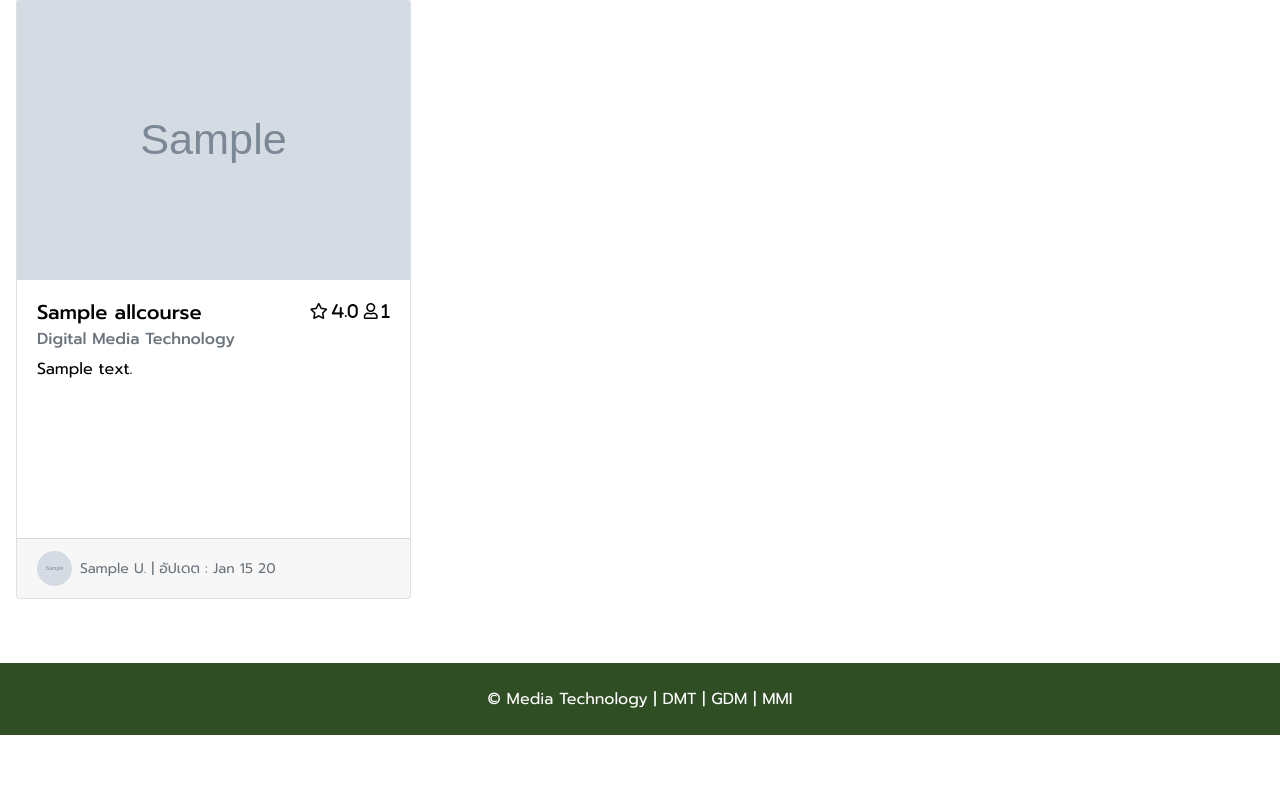
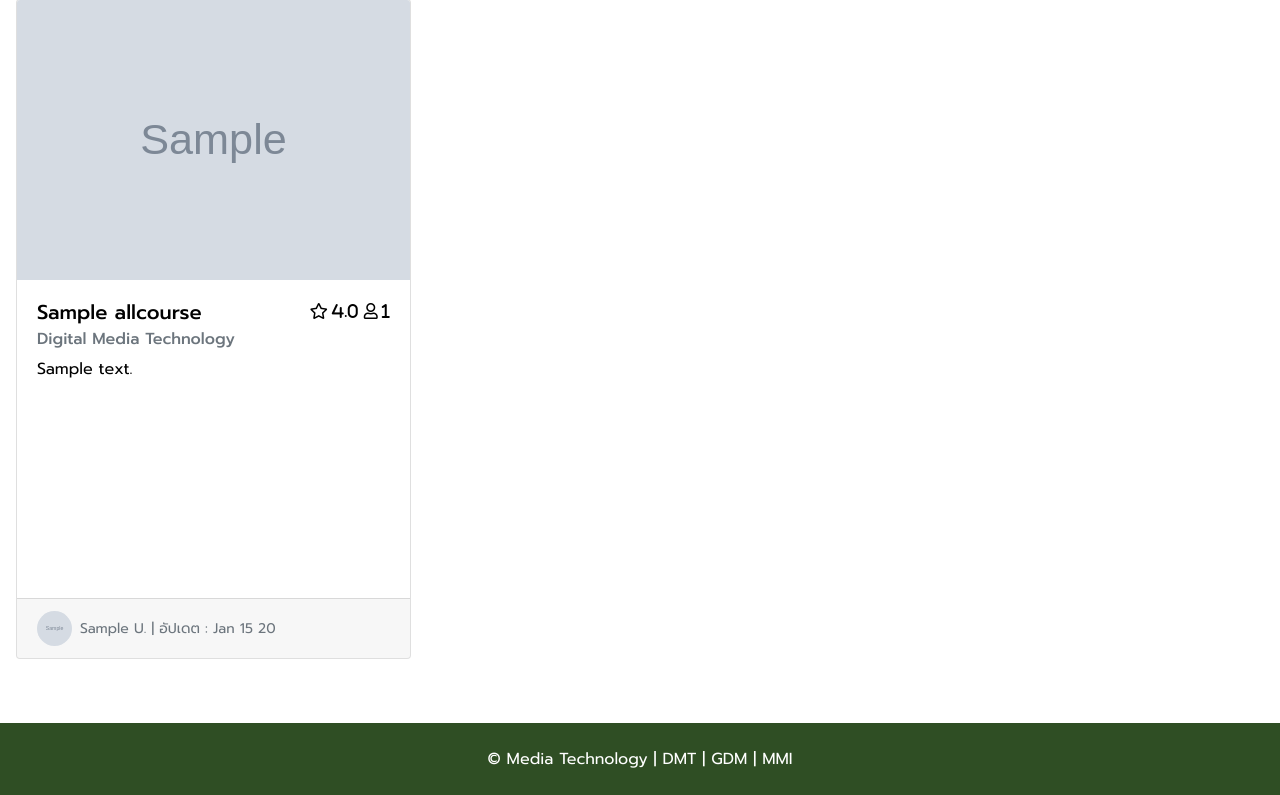
Before and after one commit to plewwoo/Final-Project, a Django app: page /online-course in a window 1280 px wide. Shown: the part 192-987 px from the top of the page. Before the commit the page ends 927 px from the top, so only its background shows below. Run offline with Django 3.2, Linux system fonts and the light colour scheme; tables that the repository leaves empty hold one stand-in row (values such as "Sample post"); grey boxes marked "Sample" are stand-in pictures; some libraries are stand-ins or nearby versions.

Commit message:
fixed bugs

```diff
--- a/app/static/css/index.css
+++ b/app/static/css/index.css
@@ -462,7 +462,7 @@ body {
 }
 
 .card-height {
-	height: 600px;
+	height: 660px;
 }
 
 .card-body a {
```
